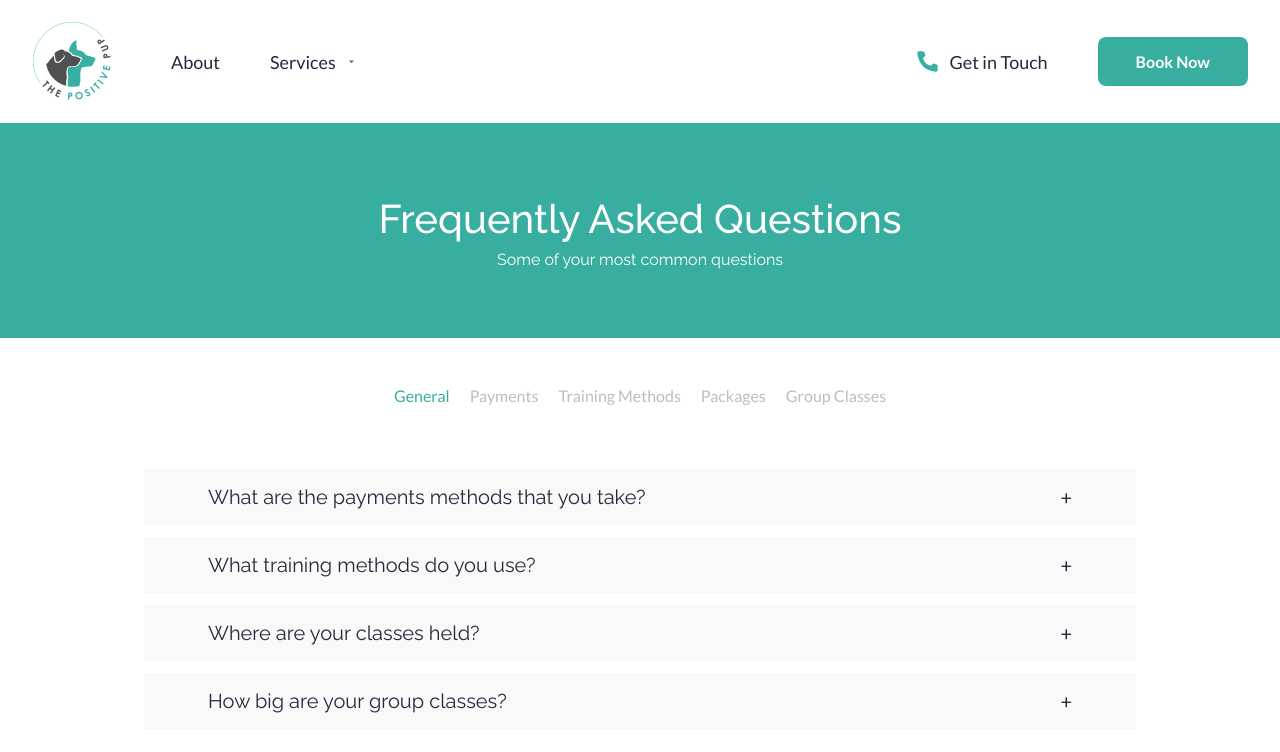
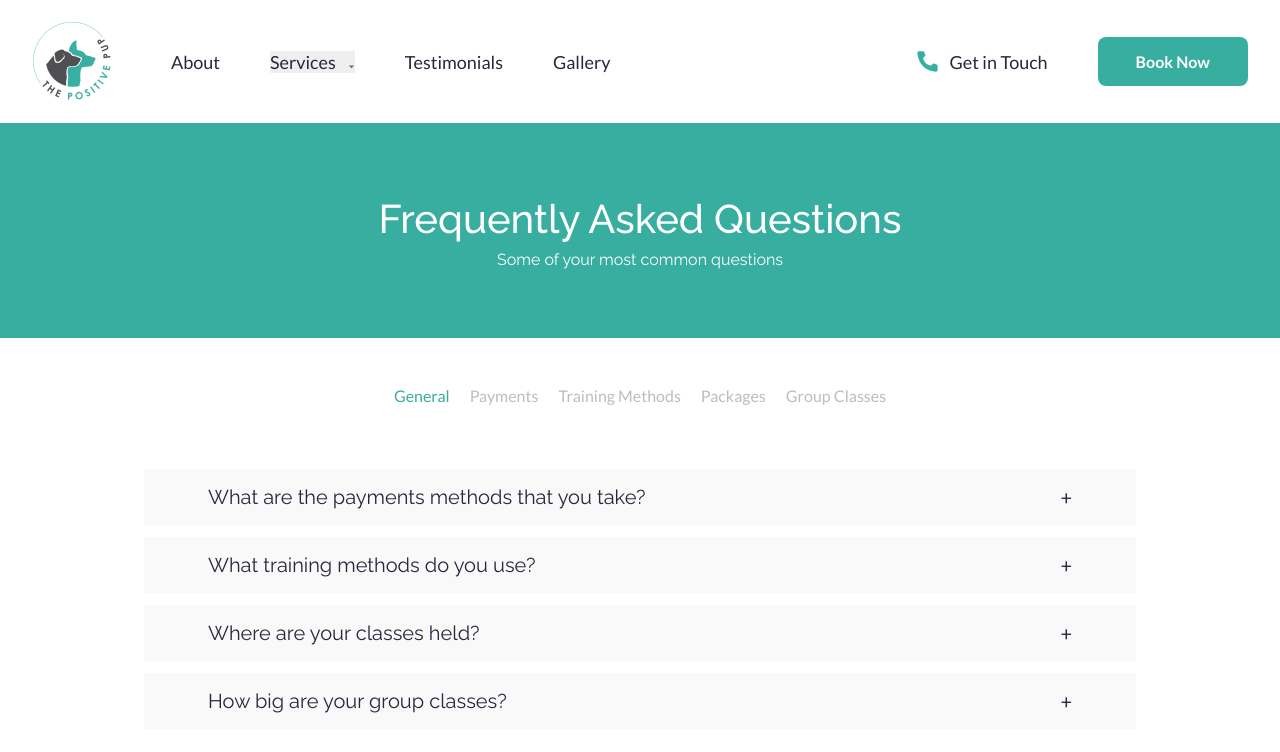
Before and after one commit to j-jinjia/positive-pup, a React (Create React App) app: page /positive-pup/faqs in a window 1280 px wide. Shown: the top 752 px of the page. Built offline with nearby package versions, Linux system fonts and the light colour scheme.

Commit message:
added aria label to hamburger menu

```diff
--- a/src/components/Navbar/Navbar.jsx
+++ b/src/components/Navbar/Navbar.jsx
@@ -28,13 +28,21 @@ const Navbar = () => {
       <NavLink className="navbar__nav-item" to="/about">
         About
       </NavLink>
-      <div className="navbar__nav-item navbar__nav-item--dropdown">
-        <button className="navbar__nav-item-button" onClick={toggleDropdown}>
-          Services
-          <img src={dropdownArrow} className="navbar__nav-item-arrow" />
-        </button>
-        {showDropdown && <DropdownMenu toggleDropdown={toggleDropdown} />}
-      </div>
+
+      <button
+        className="navbar__nav-item navbar__nav-item--button"
+        onClick={toggleDropdown}
+      >
+        Services
+        <img src={dropdownArrow} className="navbar__nav-item-arrow" />
+        {showDropdown && <DropdownMenu />}
+      </button>
+      <NavLink className="navbar__nav-item" to="/testimonials">
+        Testimonials
+      </NavLink>
+      <NavLink className="navbar__nav-item" to="/gallery">
+        Gallery
+      </NavLink>
       <span className="navbar__nav-item navbar__nav-item--phone">
         <img className="navbar__nav-item-button" src={phone} alt="" />
         <NavLink className="navbar__nav-item" to="/get-in-touch">
@@ -58,6 +66,12 @@ const Navbar = () => {
       </Link>
       <Link className="navbar__nav-item" to="/services">
         Services
+      </Link>
+      <Link className="navbar__nav-item" to="/testimonials">
+        Testimonials
+      </Link>
+      <Link className="navbar__nav-item" to="/gallery">
+        Gallery
       </Link>
       <Link className="navbar__nav-item" to="/get-in-touch">
         Get in Touch
@@ -87,7 +101,11 @@ const Navbar = () => {
         {windowIsDesktop ? (
           desktopNav
         ) : (
-          <button onClick={handleClick} className="navbar__container-button">
+          <button
+            onClick={handleClick}
+            className="navbar__container-button"
+            aria-label="menu-button"
+          >
             <img
               src={menuIcon}
               className="navbar__container-button-image"
```
